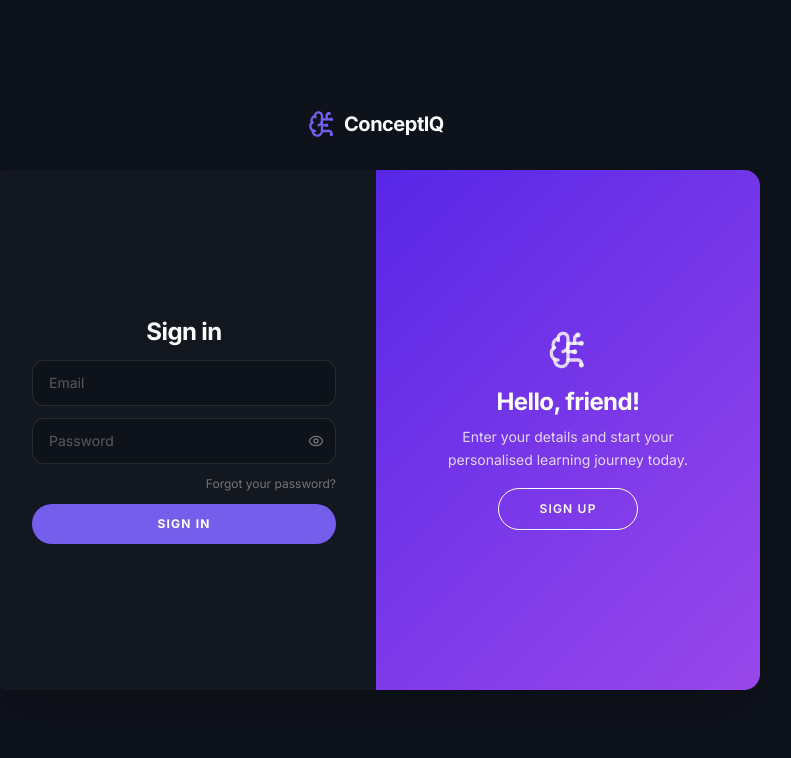
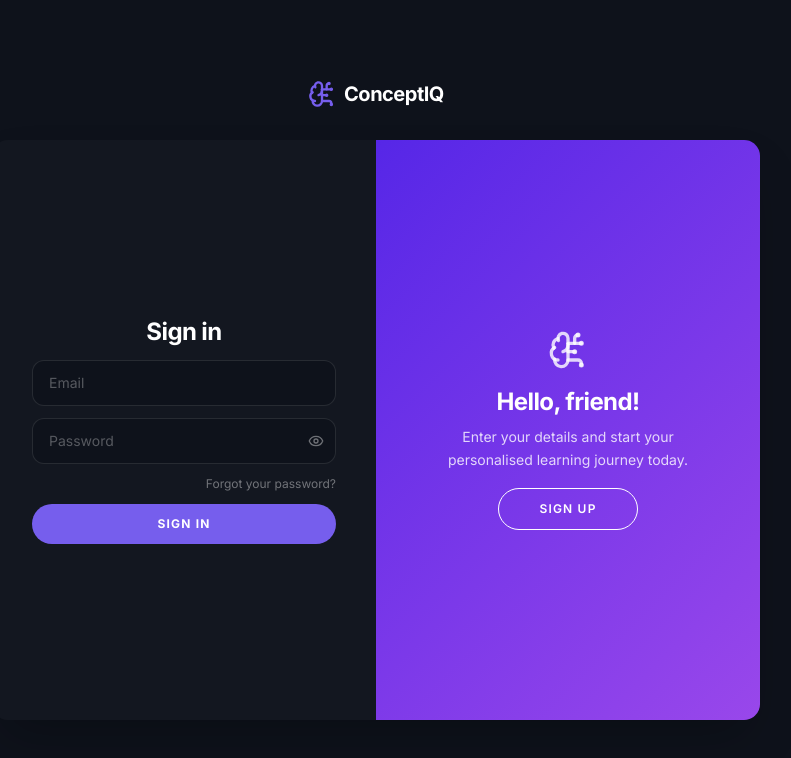
Before and after one commit to DivyanshuDubey10/Concept-IQ, a React (Vite) app in the folder frontend/: page /login in a window 1280 px wide. Shown: the top 758 px of the page, without its empty margins (264-1055 px from the left). Built offline with nearby package versions, Linux system fonts and the light colour scheme; no server answers.

Commit message:
fix(auth): prevent form overlapping in sliding panel UI

```diff
--- a/frontend/src/index.css
+++ b/frontend/src/index.css
@@ -72,7 +72,7 @@
   border-radius: 16px;
   width: 768px;
   max-width: 100%;
-  min-height: 520px;
+  min-height: 580px;
 }
 
 /* Both forms live at position:absolute, width:50%, left:0 */
@@ -85,6 +85,8 @@
   display: flex;
   align-items: center;
   justify-content: center;
+  /* Solid background so forms don't bleed through each other */
+  background-color: hsl(220 25% 10%);
 }
 
 /* Sign-in sits on top (z-index:2) by default */
```
